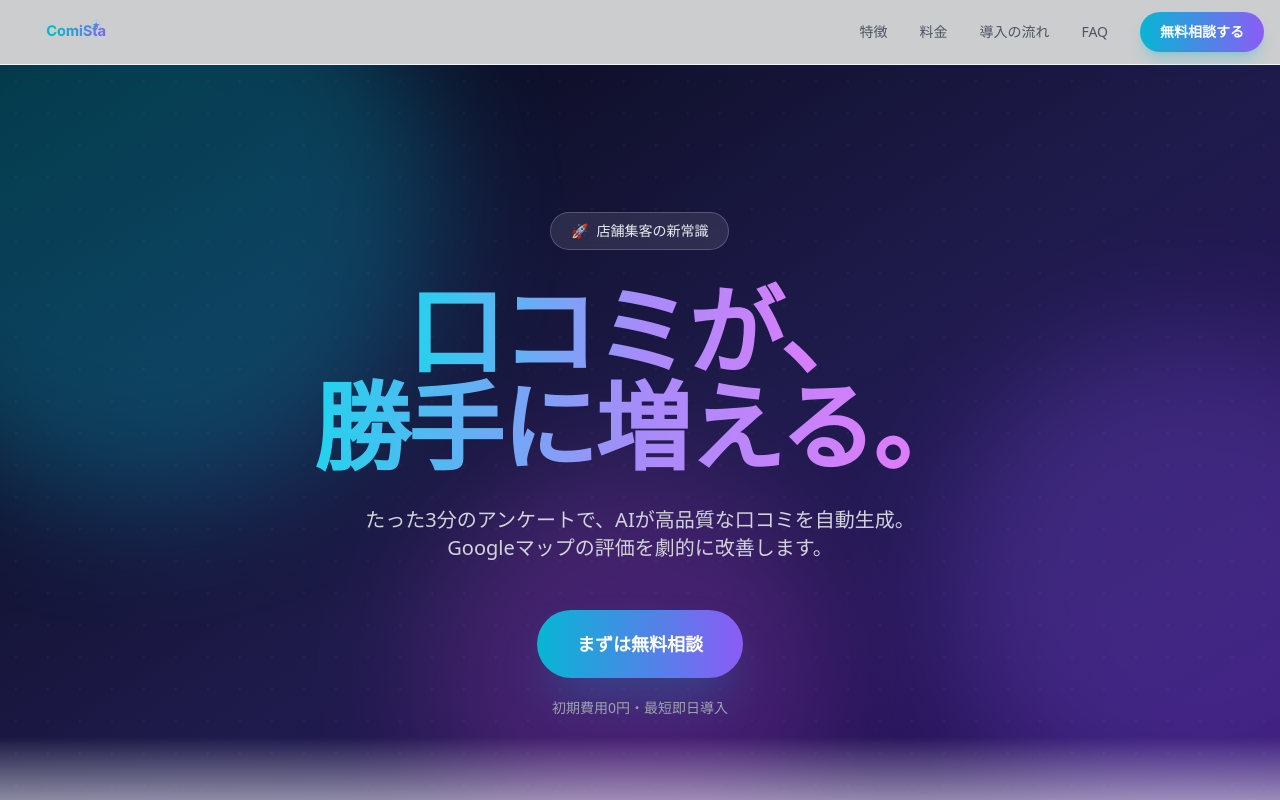
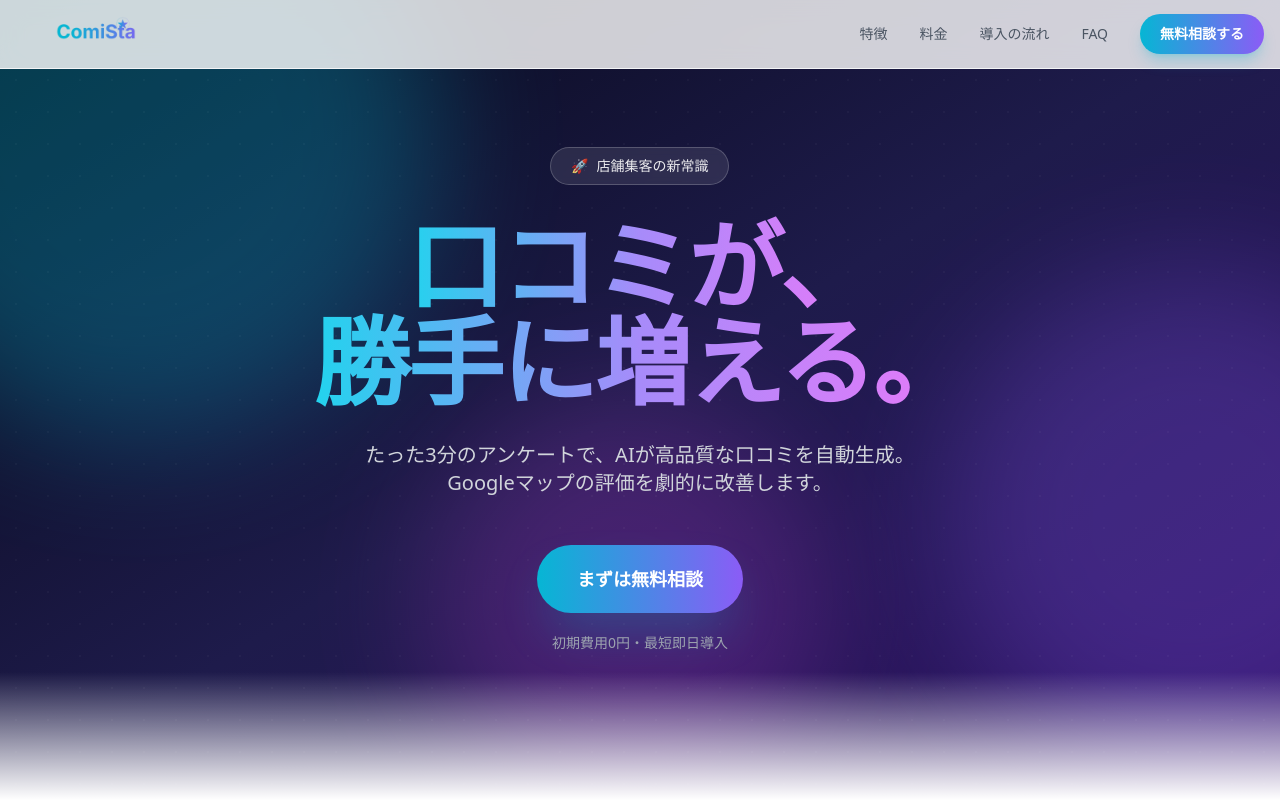
Before and after one commit to reo1947513/kuchikomi, a Next.js app: page /lp in a window 1280 px wide. Shown: the top 800 px of the page. Built offline with nearby package versions, Linux system fonts and the light colour scheme.

Commit message:
fix: header fixed position, larger logo, add scroll-to-top button
https://claude.ai/code/session_01QBuLYDooHaamBmhyV9nsh2

```diff
--- a/app/lp/page.tsx
+++ b/app/lp/page.tsx
@@ -111,6 +111,13 @@ function BgBlob({
 /* ─── Main Page ─── */
 export default function LpPage() {
   const [menuOpen, setMenuOpen] = useState(false);
+  const [showTop, setShowTop] = useState(false);
+
+  useEffect(() => {
+    const onScroll = () => setShowTop(window.scrollY > 400);
+    window.addEventListener("scroll", onScroll);
+    return () => window.removeEventListener("scroll", onScroll);
+  }, []);
 
   const handleNav = useCallback((id: string) => {
     setMenuOpen(false);
@@ -127,9 +134,9 @@ export default function LpPage() {
   return (
     <div className="min-h-screen bg-gray-950 text-gray-900 overflow-x-hidden">
       {/* ───────── Header ───────── */}
-      <header className="sticky top-0 z-50 bg-white/80 backdrop-blur-md border-b border-gray-100">
+      <header className="fixed top-0 left-0 right-0 z-50 bg-white/80 backdrop-blur-md border-b border-gray-100">
         <div className="max-w-7xl mx-auto flex items-center justify-between px-4 py-3">
-          <Image src="/logo.png" alt="ComiSta" width={120} height={36} />
+          <Image src="/logo.png" alt="ComiSta" width={160} height={48} />
 
           {/* Desktop nav */}
           <nav className="hidden md:flex items-center gap-8">
@@ -766,6 +773,17 @@ export default function LpPage() {
           </div>
         </div>
       </footer>
+
+      {/* ───────── Back to Top ───────── */}
+      <button
+        onClick={() => window.scrollTo({ top: 0, behavior: "smooth" })}
+        className={`fixed bottom-6 right-6 z-50 w-12 h-12 rounded-full bg-gradient-to-r from-cyan-500 to-violet-500 text-white shadow-lg flex items-center justify-center transition-all duration-300 hover:scale-110 ${showTop ? "opacity-100 translate-y-0" : "opacity-0 translate-y-4 pointer-events-none"}`}
+        aria-label="トップへ戻る"
+      >
+        <svg className="w-5 h-5" fill="none" stroke="currentColor" viewBox="0 0 24 24">
+          <path strokeLinecap="round" strokeLinejoin="round" strokeWidth={2.5} d="M5 15l7-7 7 7" />
+        </svg>
+      </button>
     </div>
   );
 }
```
